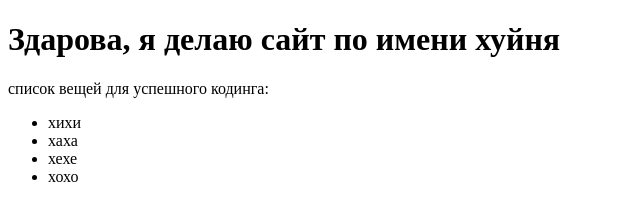
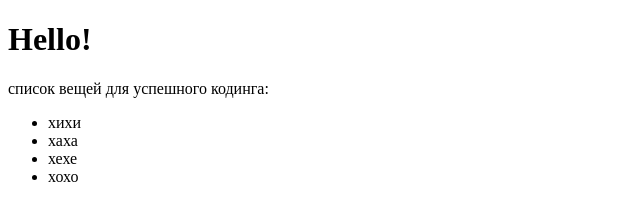
Before and after one commit to zhmdlmag/testjs, a plain HTML site: page index.html in a window 1280 px wide. Shown: the whole page, without its empty margins (0-640 px from the left). Drawn offline with Linux system fonts and the light colour scheme.

Commit message:
second commit

```diff
--- a/index.html
+++ b/index.html
@@ -6,7 +6,7 @@
     <title>Хуйня</title>
 </head>
 <body>
-    <h1>Здарова, я делаю сайт по имени хуйня</h1>
+    <h1>Hello!</h1>
 
     список вещей для успешного кодинга:
 
```
